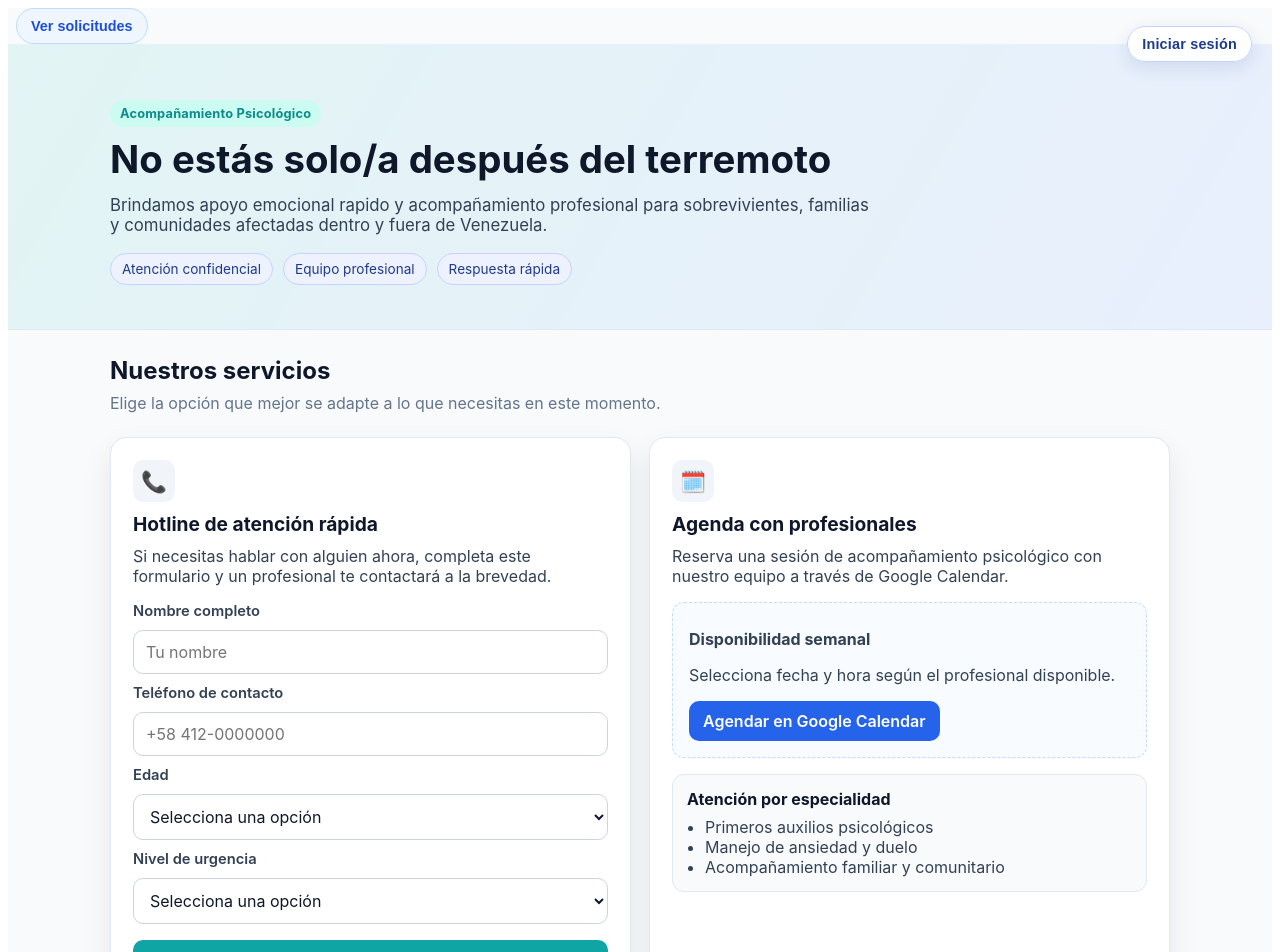
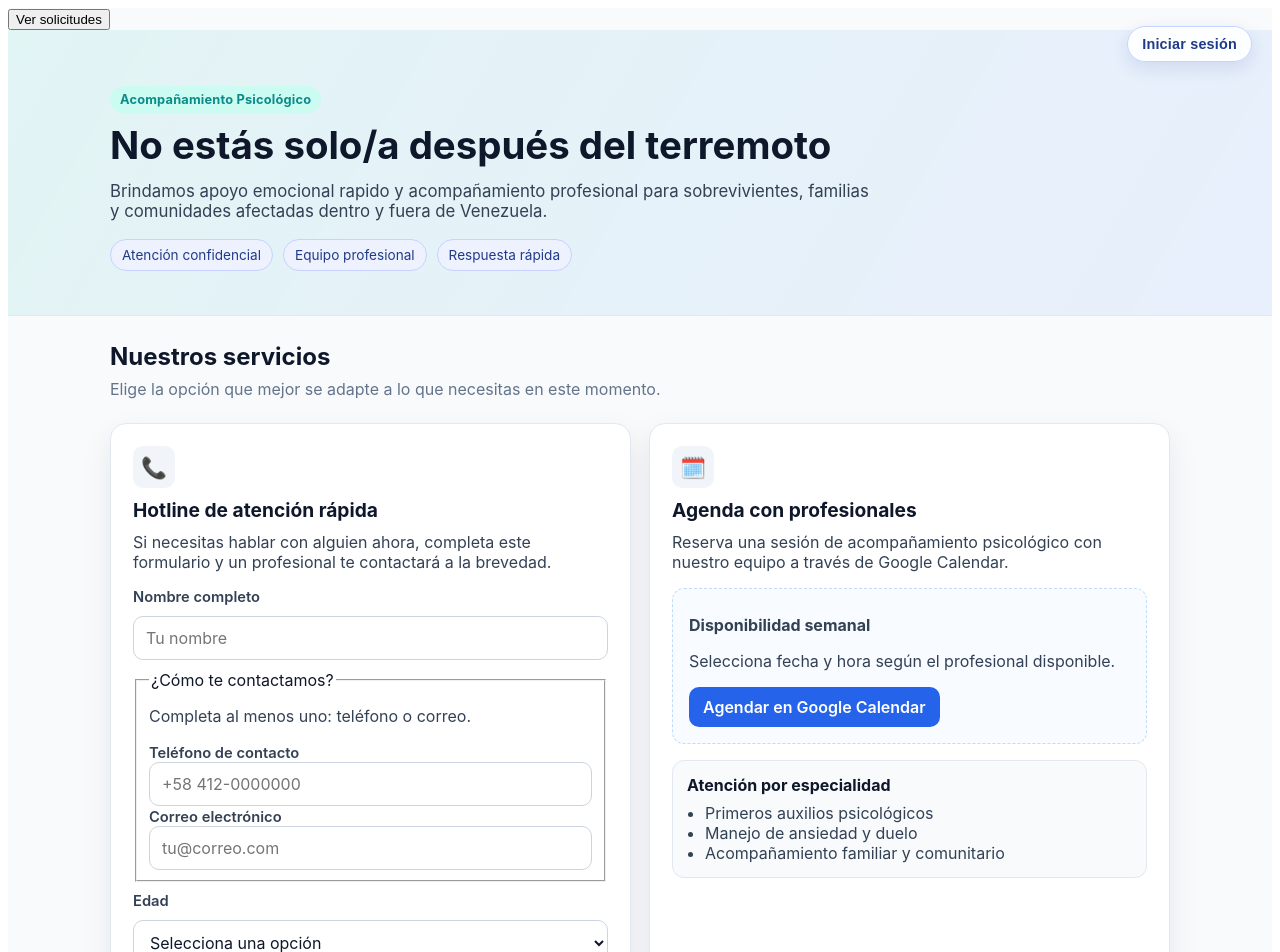
Before and after one commit to gabadabaduu/build4venezuela-acompa-amientopsicologico, an Angular app in the folder psicologiaapoyo/: page /dashboard in a window 1280 px wide. Shown: the top 952 px of the page. Built offline with nearby package versions, Linux system fonts and the light colour scheme.

Commit message:
added email to hotline form

```diff
--- a/psicologiaapoyo/src/app/pages/dashboard/dashboard.css
+++ b/psicologiaapoyo/src/app/pages/dashboard/dashboard.css
@@ -321,6 +321,7 @@ body {
   }
 }
 
+<<<<<<< Updated upstream
 .requests-btn {
   margin-left: 8px;
   border: 1px solid #bfdbfe;
@@ -337,4 +338,49 @@ body {
 .requests-btn:hover {
   background: #dbeafe;
   border-color: #93c5fd;
+=======
+/* CONTACT GROUP (teléfono o correo, al menos uno) */
+.contact-group {
+  display: grid;
+  gap: 8px;
+  margin: 0;
+  padding: 12px 14px 14px;
+  border: 1px solid var(--border);
+  border-radius: 12px;
+  background: #f8fafc;
+  transition: 0.2s border-color, 0.2s background;
 }
+
+.contact-group legend {
+  padding: 0 6px;
+  font-weight: 700;
+  font-size: 0.95rem;
+  color: #334155;
+}
+
+.contact-group__hint {
+  margin: 0 0 2px;
+  color: var(--muted);
+  font-size: 0.8rem;
+}
+
+.contact-group--error {
+  border-color: #dc2626;
+  background: #fef2f2;
+}
+
+/* FORM MESSAGES */
+.form .error {
+  margin: 2px 0;
+  color: #b91c1c;
+  font-size: 0.88rem;
+  font-weight: 600;
+}
+
+.form .success {
+  margin: 2px 0;
+  color: #047857;
+  font-size: 0.88rem;
+  font-weight: 600;
+>>>>>>> Stashed changes
+}
--- a/psicologiaapoyo/src/app/pages/dashboard/dashboard.html
+++ b/psicologiaapoyo/src/app/pages/dashboard/dashboard.html
@@ -50,16 +50,33 @@
             (ngModelChange)="hotlineName.set($event)"
           />
 
+          <fieldset
+            class="contact-group"
+            [class.contact-group--error]="hotlineContactError()"
+          >
+            <legend>¿Cómo te contactamos?</legend>
+            <p class="contact-group__hint">Completa al menos uno: teléfono o correo.</p>
+
             <label for="telefono">Teléfono de contacto</label>
             <input
               id="telefono"
               name="telefono"
               type="tel"
               placeholder="+58 412-0000000"
-            required
               [ngModel]="hotlinePhone()"
               (ngModelChange)="hotlinePhone.set($event)"
             />
+
+            <label for="email">Correo electrónico</label>
+            <input
+              id="email"
+              name="email"
+              type="email"
+              placeholder="tu@correo.com"
+              [ngModel]="hotlineEmail()"
+              (ngModelChange)="hotlineEmail.set($event)"
+            />
+          </fieldset>
 
           <label for="edad">Edad</label>
           <select
--- a/psicologiaapoyo/src/app/pages/dashboard/dashboard.ts
+++ b/psicologiaapoyo/src/app/pages/dashboard/dashboard.ts
@@ -41,10 +41,12 @@ export class DashboardPage implements OnInit {
 
   hotlineName = signal('');
   hotlinePhone = signal('');
+  hotlineEmail = signal('');
   hotlineAge = signal<GuestAgeRange | ''>('');
-  hotlineUrgency = signal<GuestUrgency | ''>('');
+  hotlineUrgency = signal<GuestUrgency | ''>('medium');
   hotlineSubmitting = signal(false);
   hotlineError = signal('');
+  hotlineContactError = signal(false);
   hotlineSuccess = signal(false);
 
   isLoggedIn = computed(() => !!this.auth.currentUser());
@@ -120,15 +122,20 @@ export class DashboardPage implements OnInit {
 
   async requestHotline() {
     this.hotlineError.set('');
+    this.hotlineContactError.set(false);
     this.hotlineSuccess.set(false);
 
-    if (
-      !this.hotlineName().trim() ||
-      !this.hotlinePhone().trim() ||
-      !this.hotlineAge() ||
-      !this.hotlineUrgency()
-    ) {
+    const phone = this.hotlinePhone().trim();
+    const email = this.hotlineEmail().trim();
+
+    if (!this.hotlineName().trim() || !this.hotlineAge() || !this.hotlineUrgency()) {
       this.hotlineError.set('Por favor completa todos los campos.');
+      return;
+    }
+
+    if (!phone && !email) {
+      this.hotlineContactError.set(true);
+      this.hotlineError.set('Indícanos un teléfono o un correo electrónico para contactarte.');
       return;
     }
 
@@ -136,15 +143,17 @@ export class DashboardPage implements OnInit {
     try {
       await this.guestSessionApi.createSession({
         full_name: this.hotlineName().trim(),
-        phone: this.hotlinePhone().trim(),
+        phone: phone || undefined,
+        email: email || undefined,
         age_range: this.hotlineAge() as GuestAgeRange,
         urgency: this.hotlineUrgency() as GuestUrgency,
       });
       this.hotlineSuccess.set(true);
       this.hotlineName.set('');
       this.hotlinePhone.set('');
+      this.hotlineEmail.set('');
       this.hotlineAge.set('');
-      this.hotlineUrgency.set('');
+      this.hotlineUrgency.set('medium');
     } catch (err: unknown) {
       this.hotlineError.set(
         err instanceof Error ? err.message : 'No se pudo enviar la solicitud.',
--- a/psicologiaapoyo/src/environments/environment.ts
+++ b/psicologiaapoyo/src/environments/environment.ts
@@ -14,7 +14,7 @@ export const environment = {
     anonKey:
       'eyJhbGciOiJIUzI1NiIsInR5cCI6IkpXVCJ9.eyJpc3MiOiJzdXBhYmFzZSIsInJlZiI6InFyc2ZuaWhub2l5end2aG9haXN6Iiwicm9sZSI6ImFub24iLCJpYXQiOjE3ODI1Mzc3MDAsImV4cCI6MjA5ODExMzcwMH0.Tl1IO0NHO7lX-3ypnddqMOLRHYYJG2tft9cxua7h4nA',
 
-    // Must match PUBLIC_API_KEY in Supabase Edge Functions secrets (NOT the anon key)
+    // Must match PUBLIC_API_KEY secret in Supabase Edge Functions
     publicApiKey: 'f9cada5bd7158cce896317575bd5cfd93036b12eb2adb1ac167d2a81fc3d927b',
   },
 };
```
Also changed, not shown: 1 other file (tests, documents, lock files or other folders). Lines whose indentation alone changed are shown as unchanged.
